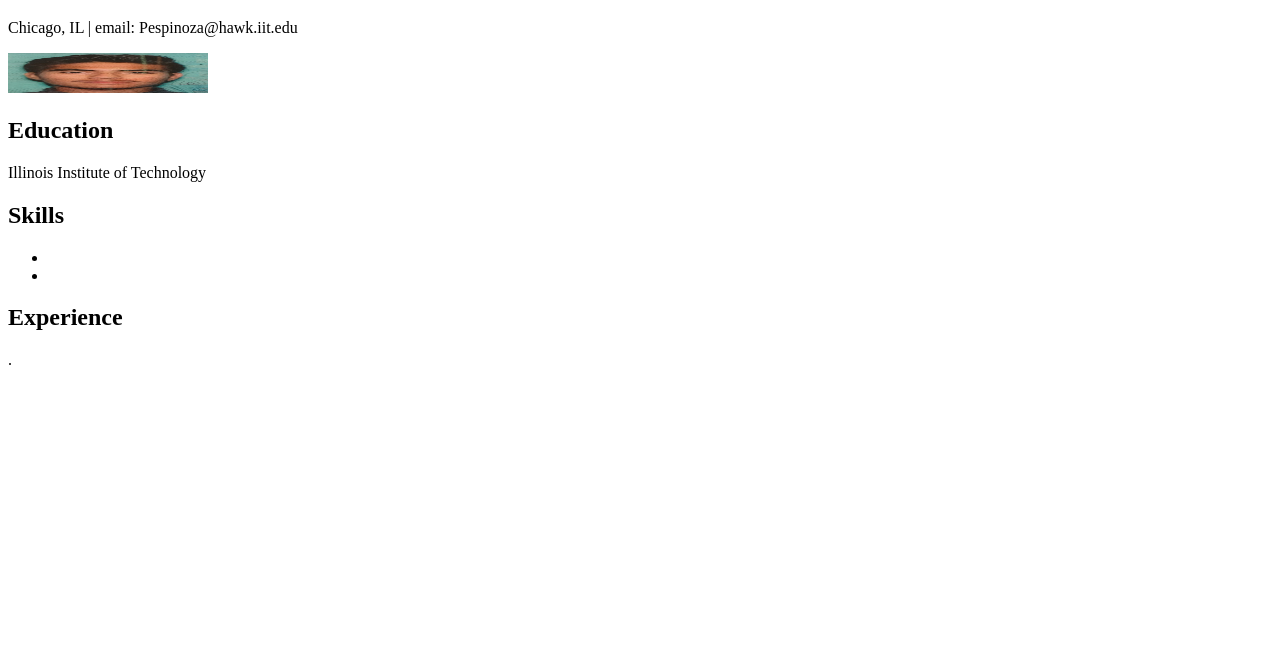
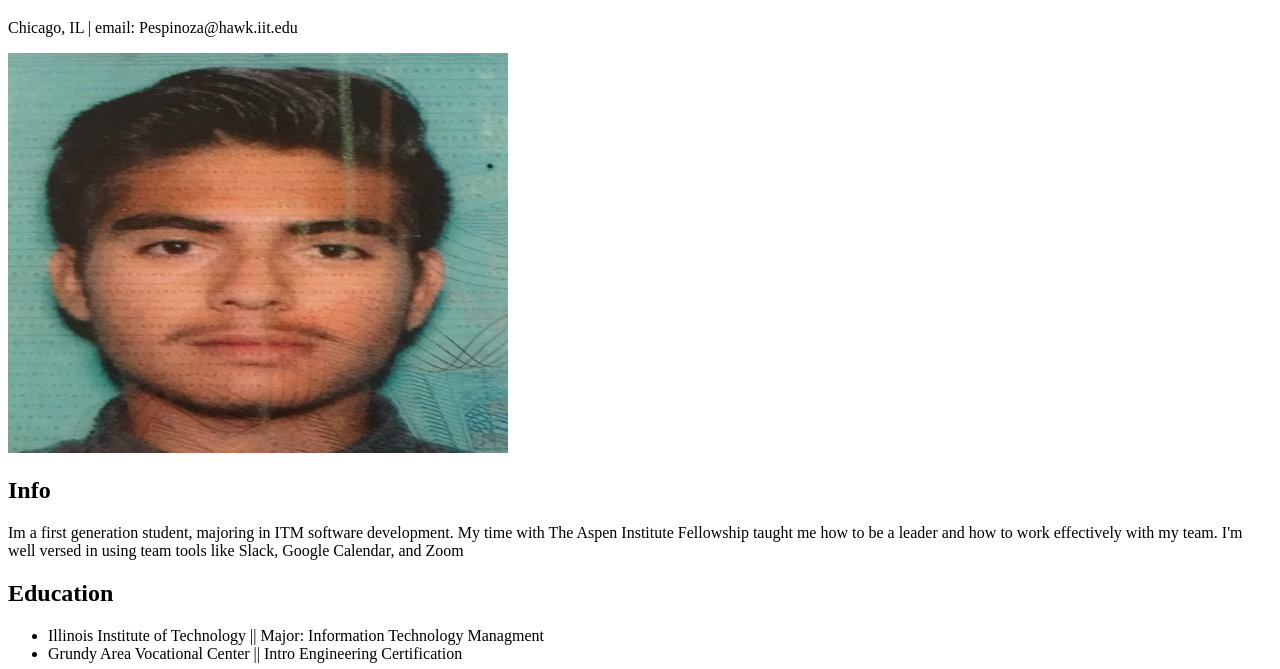
Before and after one commit to Pespino22/Project-1, a plain HTML site: page index.html in a window 1280 px wide. Shown: the part 131-800 px from the top of the page. Drawn offline with Linux system fonts and the light colour scheme.

Commit message:
Update index.html

```diff
--- a/index.html
+++ b/index.html
@@ -12,9 +12,15 @@
   </ul>
   <h1>Pedro Espinoza</h1>
     <p>Chicago, IL | email: Pespinoza@hawk.iit.edu</p>
-    <img src="facepic.jpg" width="200" height="40" alt="face">
+    <img src="facepic.jpg" width="500" height="400" alt="face">
+  <h2>Info</h2>
+      <p>Im a first generation student, majoring in ITM software development. My time with The Aspen Institute Fellowship taught me how to be a leader and how to work effectively with my team. I'm well versed in using team tools like Slack, Google Calendar, and Zoom</p>
   <h2>Education</h2>
-    <p> Illinois Institute of Technology</p>
+    <ul>
+      <li>Illinois Institute of Technology || Major: Information Technology Managment</li>
+     <li>Grundy Area Vocational Center || Intro Engineering Certification</li>
+    </ul>
+
   <h2>Skills</h2>
     <ul>
       <li></li>
```
